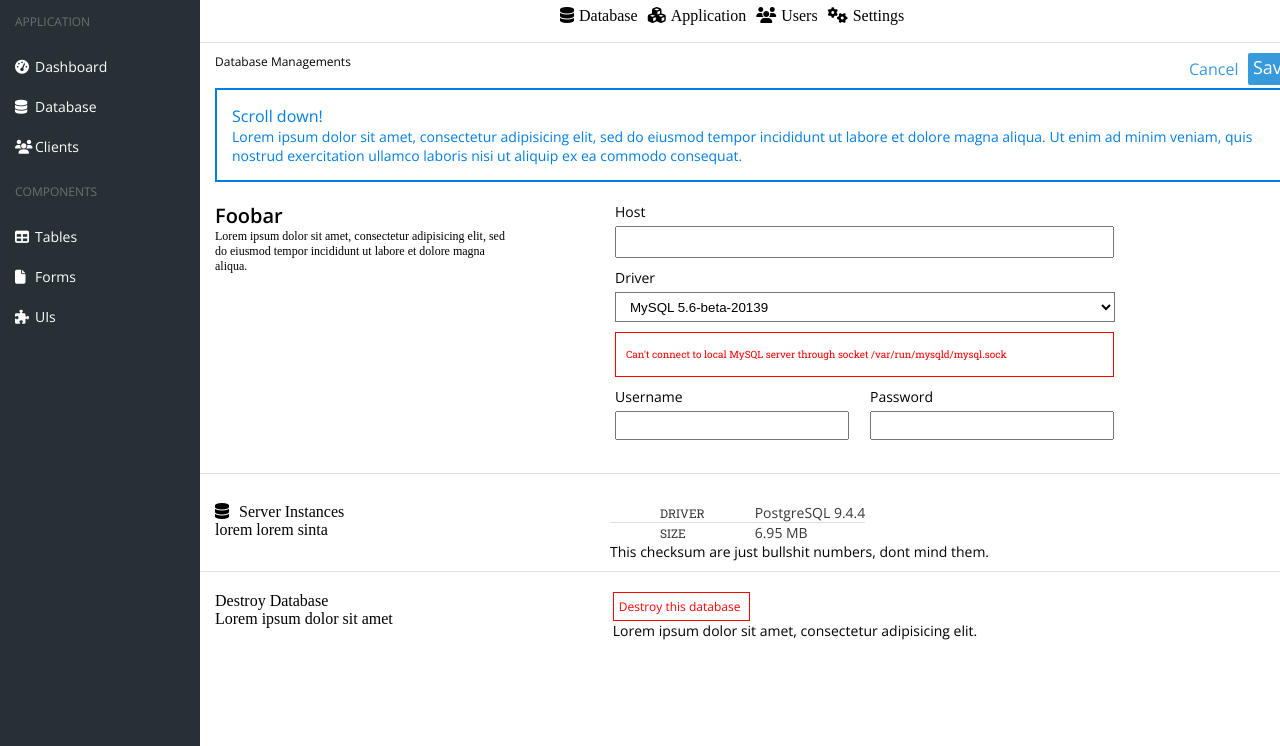
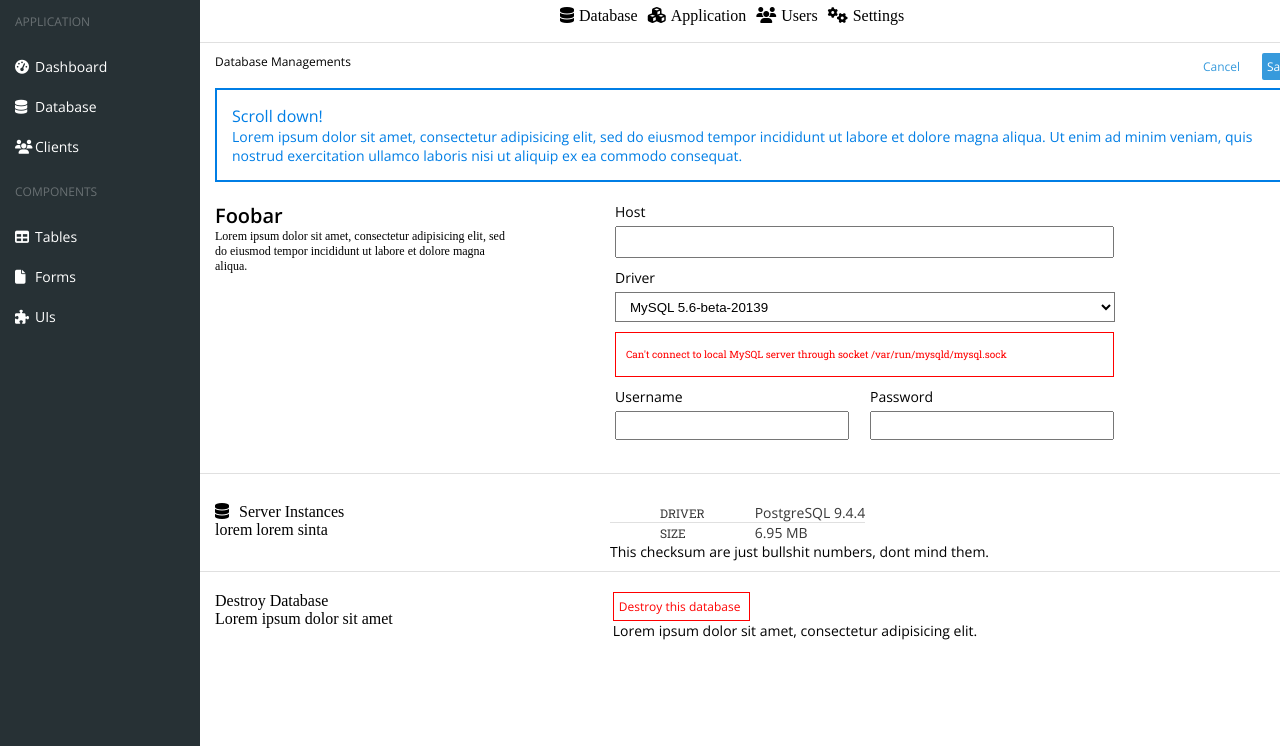
Before and after one commit to mbonghanoy/dashboard, a plain HTML site: page database.html in a window 1280 px wide. Shown: the part 54-800 px from the top of the page. Drawn offline with nearby package versions, Linux system fonts and the light colour scheme.

Commit message:
Adjusted save-cancel button

```diff
--- a/css/style.css
+++ b/css/style.css
@@ -323,6 +323,7 @@
     margin-left: 205px;
     float: left;
     width: 1000px;
+    font-size: 12px;
 }
 .save-cancel-title{
     float: left;
@@ -330,21 +331,16 @@
 }
 .save{
     position: relative;
-    width: 45px;
-    font-size: 18px;
-    padding-left: 5px;
     float: right;
     left: 83px;
     background-color: #379ADC;
     border-radius: 2px;
     color: white;
-    height: 30px;
-    padding-top: 2px;
+    padding: 5px;
 }
 .cancel{
     position: relative;
     width: 60px;
-    font-size: 16px;
     padding: 2px;
     float: right;
     left: 86px;
```
